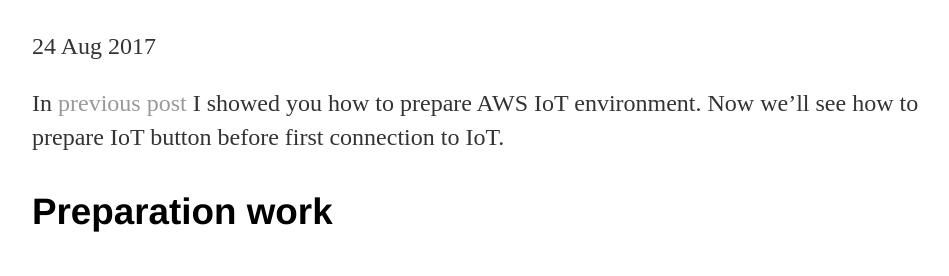
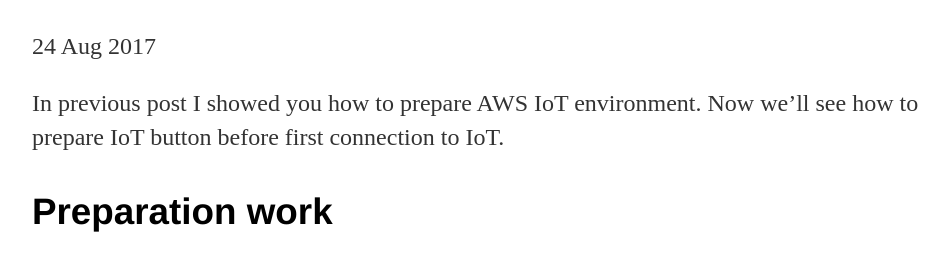
Before and after one commit to AWScloud/AWScloud.github.io, a Jekyll site: the page built from _posts/2017-08-24-IotButtonPart4-ConfigureButton.md, in a window 1280 px wide and 900 px high. Shown: the part 172-448 px from the top of the window, without its empty margins (160-1109 px from the left). Built offline with Jekyll 4.4.1, drawn with Linux system fonts in a browser that asks for light colours; some of the changed lines change nothing that is shown.

Commit message:
odebranej link

```diff
--- a/_posts/2017-08-24-IotButtonPart4-ConfigureButton.md
+++ b/_posts/2017-08-24-IotButtonPart4-ConfigureButton.md
@@ -12,7 +12,7 @@
     - button
 ---
 
-In [previous post](./2017-08-23-IotButtonPart3-PrepareAWSEnvironment) I showed you how to prepare AWS IoT environment. Now we'll see how to prepare IoT button before first connection to IoT.
+In previous post I showed you how to prepare AWS IoT environment. Now we'll see how to prepare IoT button before first connection to IoT.
 
 ### Preparation work
 
```
